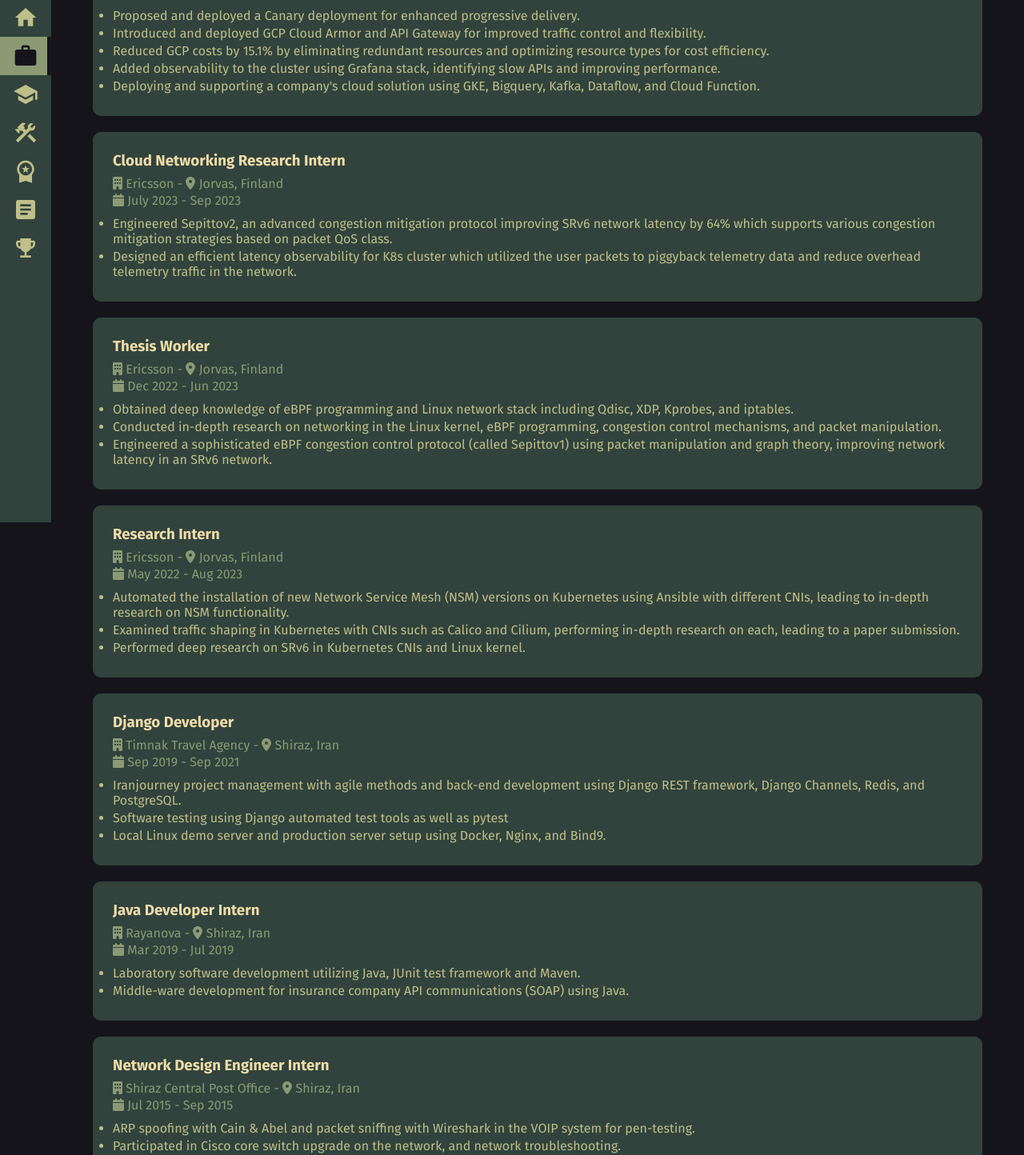
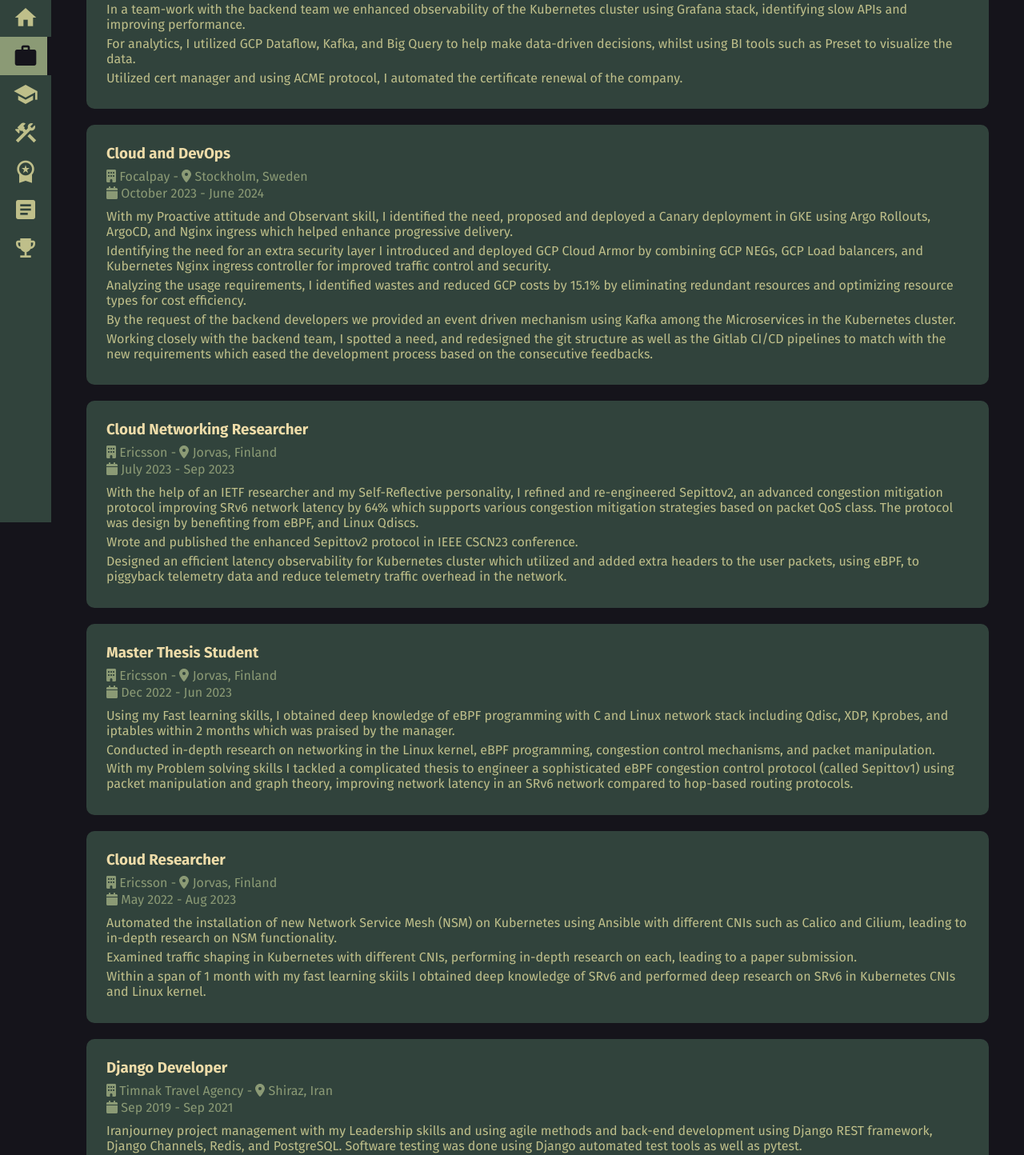
Before and after one commit to sepehrjavid/sepehrjavid-website, a Vue app: page /experience in a window 1280 px wide. Shown: the part 147-1591 px from the top of the page at 80% size. Built offline with nearby package versions, Linux system fonts and the light colour scheme.

Commit message:
update info

```diff
--- a/src/App.vue
+++ b/src/App.vue
@@ -44,7 +44,7 @@
 
   main {
     flex: 1 1 0;
-    padding: 2rem;
+    padding: 1.5rem;
     max-width: calc(100vw - (2rem + 32px));
     position: relative;
     left: calc(2rem + 32px);
--- a/src/main.js
+++ b/src/main.js
@@ -2,12 +2,12 @@
 import App from './App.vue'
 
 import { library } from '@fortawesome/fontawesome-svg-core';
-import { faEnvelope, faPhone, faLocationDot, faBuilding, faCalendar, faSchool, faCode, faCloud, faDatabase, faLock, faNetworkWired, faDesktop, faChevronDown, faBuildingColumns } from '@fortawesome/free-solid-svg-icons';
+import { faEnvelope, faPhone, faLocationDot, faBuilding, faCalendar, faSchool, faCode, faCloud, faDatabase, faLock, faNetworkWired, faDesktop, faChevronDown, faBuildingColumns, faGauge } from '@fortawesome/free-solid-svg-icons';
 import { FontAwesomeIcon } from '@fortawesome/vue-fontawesome';
 import { faLinkedin, faGithub, faJs, faAws } from '@fortawesome/free-brands-svg-icons';
 
 import router from './router'
 
-library.add(faAws, faEnvelope, faPhone, faGithub, faLinkedin, faLocationDot, faCode, faBuilding, faCloud, faDatabase, faCalendar, faSchool, faJs, faLock, faNetworkWired, faDesktop, faChevronDown, faBuildingColumns);
+library.add(faAws, faEnvelope, faPhone, faGithub, faLinkedin, faLocationDot, faCode, faBuilding, faCloud, faDatabase, faCalendar, faSchool, faJs, faLock, faNetworkWired, faDesktop, faChevronDown, faBuildingColumns, faGauge);
 
 createApp(App).component('font-awesome-icon', FontAwesomeIcon).use(router).mount('#app')
--- a/src/views/Experience.vue
+++ b/src/views/Experience.vue
@@ -9,11 +9,11 @@
                 <p class="date"><font-awesome-icon :icon="['fas', 'calendar']" class="icon" /> {{ job.date }}</p>
             </template>
             <template #details>
-                <ul class="description">
-                    <li v-for="(detail, i) in job.details" :key="i" class="description-item">
+                <div class="description">
+                    <div v-for="(detail, i) in job.details" :key="i" class="description-item">
                         {{ detail }}
-                    </li>
-                </ul>
+                    </div>
+                </div>
             </template>
         </InfoCard>
     </main>
@@ -25,48 +25,60 @@
 
 const jobs = ref([
     {
-        title: 'Security and Infrastructure Engineer',
+        title: 'Lead Cloud and DevOps Engineer',
         company: 'Focalpay',
         location: 'Stockholm, Sweden',
-        date: 'October 2023 - Present',
+        date: 'July 2024 - Present',
         details: [
-            'Proposed and deployed a Canary deployment for enhanced progressive delivery.',
-            'Introduced and deployed GCP Cloud Armor and API Gateway for improved traffic control and flexibility.',
-            'Reduced GCP costs by 15.1% by eliminating redundant resources and optimizing resource types for cost efficiency.',
-            'Added observability to the cluster using Grafana stack, identifying slow APIs and improving performance.',
-            'Deploying and supporting a company\'s cloud solution using GKE, Bigquery, Kafka, Dataflow, and Cloud Function.'
+            'In a team-work with the backend team we enhanced observability of the Kubernetes cluster using Grafana stack, identifying slow APIs and improving performance.',
+            'For analytics, I utilized GCP Dataflow, Kafka, and Big Query to help make data-driven decisions, whilst using BI tools such as Preset to visualize the data.',
+            'Utilized cert manager and using ACME protocol, I automated the certificate renewal of the company.',
         ]
     },
     {
-        title: 'Cloud Networking Research Intern',
+        title: 'Cloud and DevOps',
+        company: 'Focalpay',
+        location: 'Stockholm, Sweden',
+        date: 'October 2023 - June 2024',
+        details: [
+            'With my Proactive attitude and Observant skill, I identified the need, proposed and deployed a Canary deployment in GKE using Argo Rollouts, ArgoCD, and Nginx ingress which helped enhance progressive delivery.',
+            'Identifying the need for an extra security layer I introduced and deployed GCP Cloud Armor by combining GCP NEGs, GCP Load balancers, and Kubernetes Nginx ingress controller for improved traffic control and security.',
+            'Analyzing the usage requirements, I identified wastes and reduced GCP costs by 15.1% by eliminating redundant resources and optimizing resource types for cost efficiency.',
+            'By the request of the backend developers we provided an event driven mechanism using Kafka among the Microservices in the Kubernetes cluster.',
+            'Working closely with the backend team, I spotted a need, and redesigned the git structure as well as the Gitlab CI/CD pipelines to match with the new requirements which eased the development process based on the consecutive feedbacks.'
+        ]
+    },
+    {
+        title: 'Cloud Networking Researcher',
         company: 'Ericsson',
         location: 'Jorvas, Finland',
         date: 'July 2023 - Sep 2023',
         details: [
-            'Engineered Sepittov2, an advanced congestion mitigation protocol improving SRv6 network latency by 64% which supports various congestion mitigation strategies based on packet QoS class.',
-            'Designed an efficient latency observability for K8s cluster which utilized the user packets to piggyback telemetry data and reduce overhead telemetry traffic in the network.'
+            'With the help of an IETF researcher and my Self-Reflective personality, I refined and re-engineered Sepittov2, an advanced congestion mitigation protocol improving SRv6 network latency by 64% which supports various congestion mitigation strategies based on packet QoS class. The protocol was design by benefiting from eBPF, and Linux Qdiscs.',
+            'Wrote and published the enhanced Sepittov2 protocol in IEEE CSCN23 conference.',
+            'Designed an efficient latency observability for Kubernetes cluster which utilized and added extra headers to the user packets, using eBPF, to piggyback telemetry data and reduce telemetry traffic overhead in the network.'
         ]
     },
     {
-        title: 'Thesis Worker',
+        title: 'Master Thesis Student',
         company: 'Ericsson',
         location: 'Jorvas, Finland',
         date: 'Dec 2022 - Jun 2023',
         details: [
-            'Obtained deep knowledge of eBPF programming and Linux network stack including Qdisc, XDP, Kprobes, and iptables.',
+            'Using my Fast learning skills, I obtained deep knowledge of eBPF programming with C and Linux network stack including Qdisc, XDP, Kprobes, and iptables within 2 months which was praised by the manager.',
             'Conducted in-depth research on networking in the Linux kernel, eBPF programming, congestion control mechanisms, and packet manipulation.',
-            'Engineered a sophisticated eBPF congestion control protocol (called Sepittov1) using packet manipulation and graph theory, improving network latency in an SRv6 network.'
+            'With my Problem solving skills I tackled a complicated thesis to engineer a sophisticated eBPF congestion control protocol (called Sepittov1) using packet manipulation and graph theory, improving network latency in an SRv6 network compared to hop-based routing protocols.'
         ]
     },
     {
-        title: 'Research Intern',
+        title: 'Cloud Researcher',
         company: 'Ericsson',
         location: 'Jorvas, Finland',
         date: 'May 2022 - Aug 2023',
         details: [
-            'Automated the installation of new Network Service Mesh (NSM) versions on Kubernetes using Ansible with different CNIs, leading to in-depth research on NSM functionality.',
-            'Examined traffic shaping in Kubernetes with CNIs such as Calico and Cilium, performing in-depth research on each, leading to a paper submission.',
-            'Performed deep research on SRv6 in Kubernetes CNIs and Linux kernel.'
+            'Automated the installation of new Network Service Mesh (NSM) on Kubernetes using Ansible with different CNIs such as Calico and Cilium, leading to in-depth research on NSM functionality.',
+            'Examined traffic shaping in Kubernetes with different CNIs, performing in-depth research on each, leading to a paper submission.',
+            'Within a span of 1 month with my fast learning skiils I obtained deep knowledge of SRv6 and performed deep research on SRv6 in Kubernetes CNIs and Linux kernel.',
         ]
     },
     {
@@ -75,13 +87,12 @@
         location: 'Shiraz, Iran',
         date: 'Sep 2019 - Sep 2021',
         details: [
-            'Iranjourney project management with agile methods and back-end development using Django REST framework, Django Channels, Redis, and PostgreSQL.',
-            'Software testing using Django automated test tools as well as pytest',
+            'Iranjourney project management with my Leadership skills and using agile methods and back-end development using Django REST framework, Django Channels, Redis, and PostgreSQL. Software testing was done using Django automated test tools as well as pytest.',
             'Local Linux demo server and production server setup using Docker, Nginx, and Bind9.'
         ]
     },
     {
-        title: 'Java Developer Intern',
+        title: 'Java Developer',
         company: 'Rayanova',
         location: 'Shiraz, Iran',
         date: 'Mar 2019 - Jul 2019',
@@ -119,6 +130,6 @@
 }
 
 .description-item {
-    margin-bottom: 3px;
+    margin-bottom: 0.3em;
 }
 </style>
--- a/src/views/Skills.vue
+++ b/src/views/Skills.vue
@@ -66,17 +66,17 @@
 
 const skills = ref([
     {
-        name: 'Programming',
+        name: 'Languages',
         icon: ['fas', 'code'],
         type: "simple",
         skills: ['C/C++', 'Python', 'Java', 'Javascript', 'Bash'],
         isOpen: false
     },
     {
-        name: 'Web Development',
+        name: 'Web Dev Tools',
         icon: ['fab', 'js'],
         type: "simple",
-        skills: ['Nodejs', 'Django', 'ReactsJs', 'Vuejs', 'Flask', 'Git', 'Nginx'],
+        skills: ['Nodejs', 'Django', 'ReactsJs', 'Vuejs', 'Flask', 'Git'],
         isOpen: false
     },
     {
@@ -91,30 +91,43 @@
             'gRPC',
             'MQTT',
             'Network Service Mesh',
-            'OpenStack',
             'gitLab Devops',
             'Kafka',
-            'Grafana',
-            'Prometheus',
+            'Nginx',
+            'OpenStack',
             {
                 name: 'Kubernetes',
                 isOpen: false,
                 type: "nestedChild",
-                skills: ['HPA', 'Taint/Tolerations', 'ServiceAccounts', 'Helm', 'Cert Manager', 'Calico', 'Cilium']
+                skills: ['HPA', 'Ingress', 'Gateway', 'Taint/Tolerations', 'ServiceAccounts', 'Helm', 'Calico', 'Cilium', 'ArgoCD']
             },
             {
                 name: 'GCP',
                 isOpen: false,
                 type: "nestedChild",
-                skills: ['GKE', 'ComputeEngine', 'Storage', 'Dataflow', 'BigQuery', 'Loadbalancer', 'Cloud Function', 'Cloud Armor']
+                skills: ['GKE', 'Compute Engine', 'Cloud Storage', 'Dataflow', 'Dataproc', 'Cloud Run', 'Eventarc', 'BigQuery', 'Loadbalancer', 'Cloud Function', 'Cloud Armor', 'CloudSQL', 'VPC', 'IAM', 'CAS']
             },
             {
                 name: 'AWS',
                 isOpen: false,
                 type: "nestedChild",
                 icon: ['fab', 'aws'],
-                skills: ['S3', 'Lambda', 'DynamoDB', 'SQS', 'EC2', 'ECS', 'EKS', 'Cloud Watch', 'RDS', 'IAM']
-            }
+                skills: ['Cloud Front', 'Athena', 'VPC', 'AuroraDB', 'S3', 'Lambda', 'DynamoDB', 'SQS', 'SNS', 'EC2', 'ECS', 'EKS', 'Cloud Watch', 'RDS', 'IAM', 'ASG', 'Route53', 'Redshift', 'Quicksight', 'Kinesis']
+            },
+            {
+                name: "Observability",
+                isOpen: false,
+                icon: ['fas', 'gauge'],
+                type: "nestedChild",
+                skills: ['Grafana', 'Prometheus', 'Tempo', 'Loki']
+            },
+            {
+                name: "Security",
+                isOpen: false,
+                icon: ['fas', 'lock'],
+                type: "nestedChild",
+                skills: ['Vault', 'Cert Manager', 'Keycloak']
+            },
         ]
     },
     {
@@ -122,28 +135,28 @@
         isOpen: false,
         type: "simple",
         icon: ['fas', 'database'],
-        skills: ['PostgreSQL', 'MongoDB', 'SQLite', 'Redis', 'Vault']
+        skills: ['PostgreSQL', 'MongoDB', 'MySQL', 'SQLite', 'Redis']
     },
     {
         name: 'Security',
         isOpen: false,
         type: "simple",
         icon: ['fas', 'lock'],
-        skills: ['Metasploit', 'Cain&Abel', 'BurpSuite', 'WireGuard', 'strongSwan', 'BeEF', 'EthicalHacking', 'Informationsecurity', 'Networksecurity', 'Trivy', 'ScoutSuite']
+        skills: ['Metasploit', 'Cain&Abel', 'BurpSuite', 'WireGuard', 'strongSwan', 'BeEF', 'Ethical Hacking', 'Information Security', 'Network Security', 'Trivy', 'ScoutSuite']
     },
     {
         name: 'Networking',
         isOpen: false,
         type: "simple",
         icon: ['fas', 'network-wired'],
-        skills: ['CCNA R&S and security', 'Wireshark', 'HLS', 'Fastclick', 'DPDK', 'SRv6', 'eBPF programming', 'Linux kernel network stack']
+        skills: ['Wireshark', 'SRv6', 'eBPF programming', 'Linux kernel network stack', 'Packet level trouble shooting', 'Bind9', 'CCNA R&S and security']
     },
     {
         name: 'Operating Systems',
         isOpen: false,
         type: "simple",
         icon: ['fas', 'desktop'],
-        skills: ['Kali Linux', 'Linux Server and Desktop', 'Windows Server', 'MacOS']
+        skills: ['Linux', 'Multi-processing', 'Multi-threading', 'Windows Server', 'MacOS']
     }
 ])
 
```
